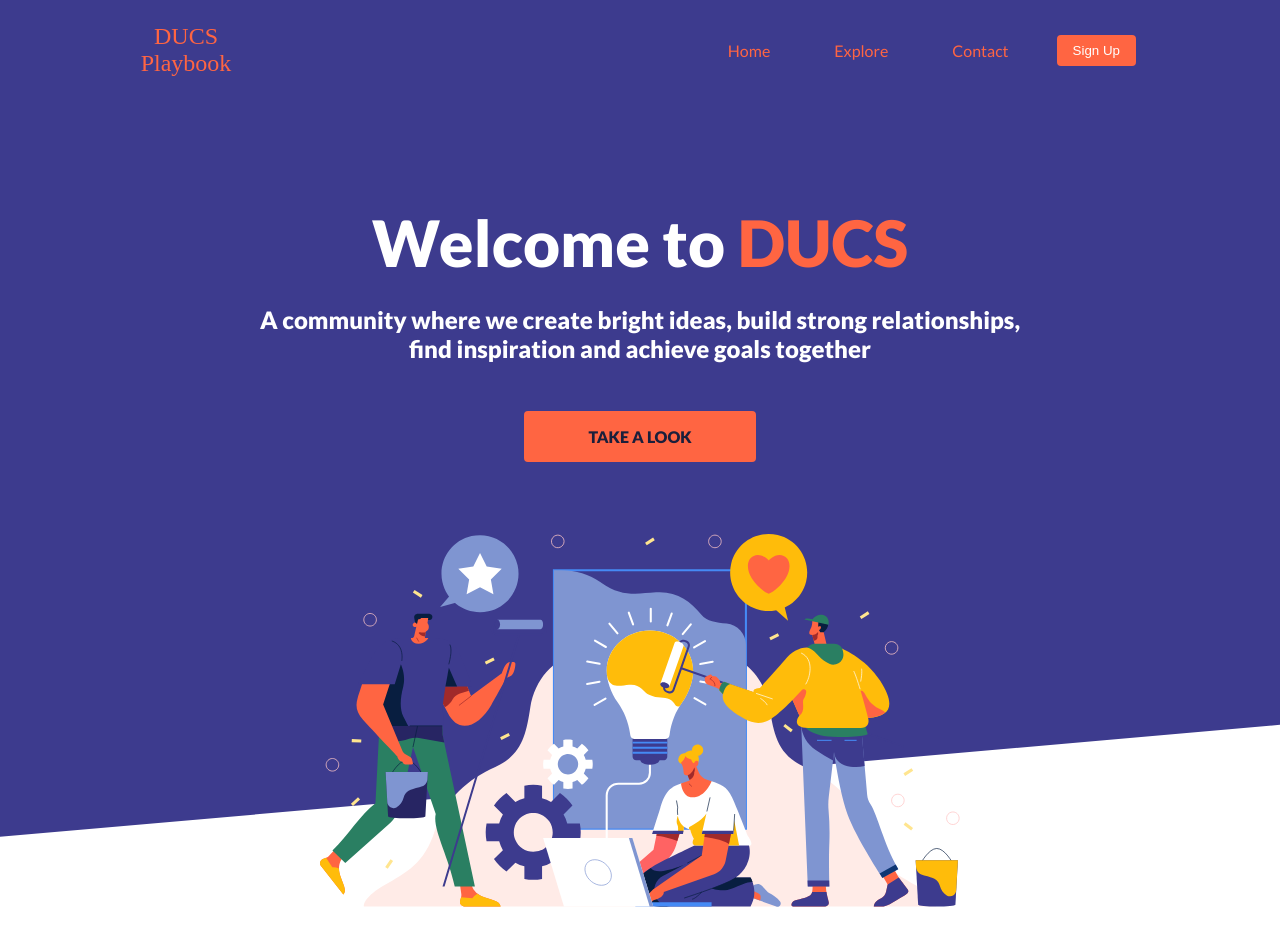
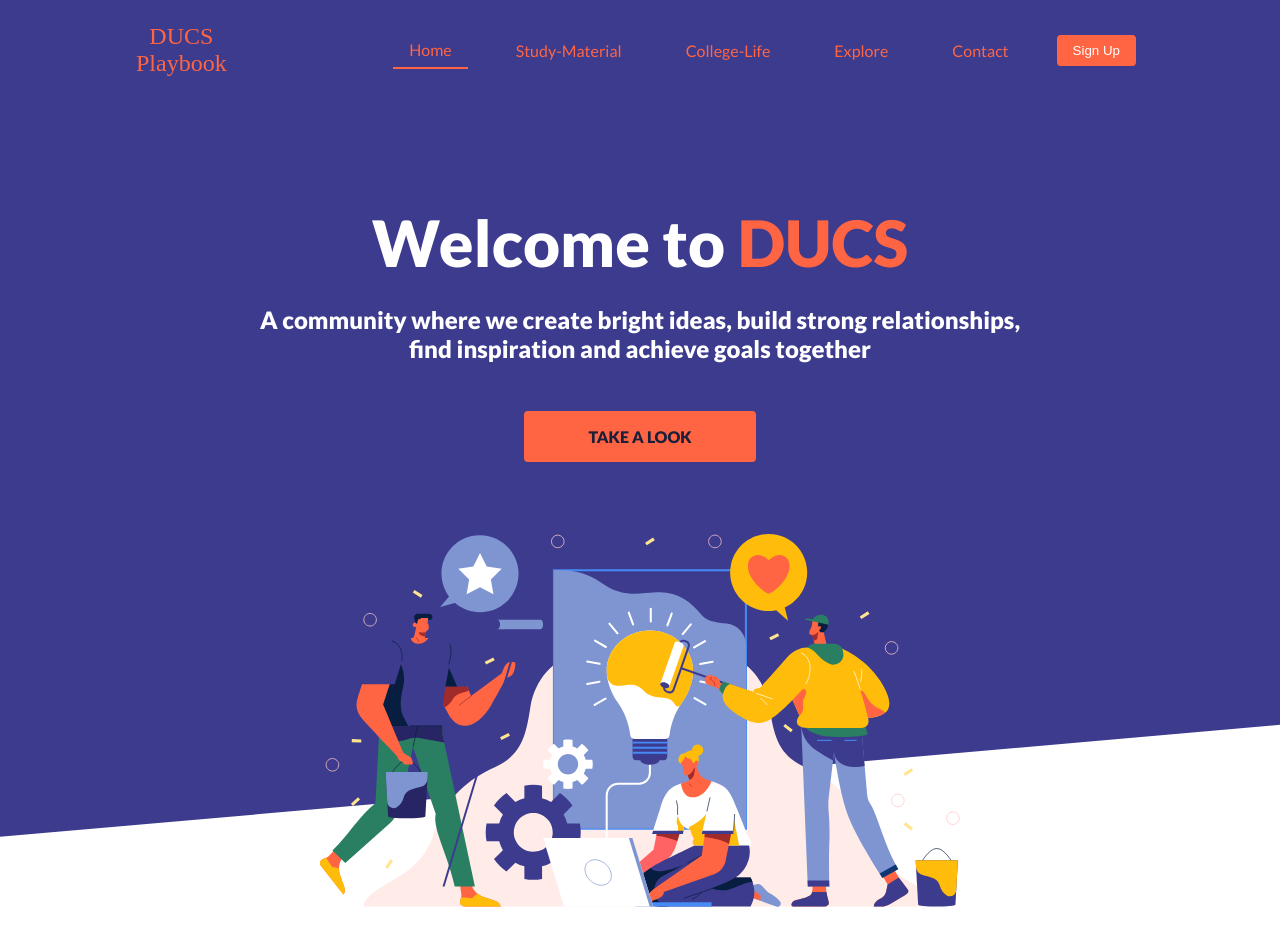
Before and after one commit to abhinav2188/playbook-ducs, a React (Create React App) app: page / in a window 1280 px wide. Shown: the top 946 px of the page. Built offline with nearby package versions, Linux system fonts and the light colour scheme; no server answers; a web font is replaced by a local one.

Commit message:
nav links modified

```diff
--- a/src/App.js
+++ b/src/App.js
@@ -19,7 +19,7 @@ const App = () => {
     <UserProvider>
       <Layout>
         <Switch>
-        <Route path='/phases-of-college-life' component={CollegeLife} />
+        <Route path='/college-life' component={CollegeLife} />
         <Route path='/explore' component={Explore} />
         <Route path='/contact' component={Contact} />
         <Route path='/test' component={Test} />
--- a/src/Layout/Header.js
+++ b/src/Layout/Header.js
@@ -1,6 +1,6 @@
 import React,{useState, useEffect, useContext} from 'react'
 import './layout.scss'
-import {Link} from 'react-router-dom'
+import {Link,NavLink} from 'react-router-dom'
 import SignUpForm  from "./signUpForm"
 import { UserContext } from "../providers/UserProvider";
 import { logOut } from "../services/firebase";
@@ -10,7 +10,7 @@ import {menuIcon} from "../svgs/navBarIcons"
 
 const Header = (props) =>{
 
-    const [showForm , setShowForm ] = useState(false);
+    // const [showForm , setShowForm ] = useState(false);
     const [showSideBar, setShowSideBar] = useState(false);
 
     const user = useContext(UserContext);
@@ -20,10 +20,16 @@ const Header = (props) =>{
         setAuthState(user ? true:false);
    },[user])
 
+   const active = {
+       borderBottom : '1px black solid',
+       color:'#0f0'
+   }
    const staticLinks = [
-    <Link to="/" className="nav-link">Home</Link>,
-    <Link to="/explore" className="nav-link">Explore</Link>,
-    <Link to="/contact" className="nav-link">Contact</Link>
+    <NavLink exact to="/" className="nav-link" activeClassName="nav-link-active">Home</NavLink>,
+    <NavLink exact to="/notes" className="nav-link" activeClassName="nav-link-active">Study-Material</NavLink>,
+    <NavLink exact to="/college-life" className="nav-link" activeClassName="nav-link-active">College-Life</NavLink>,
+    <NavLink exact to="/explore" className="nav-link" activeClassName="nav-link-active">Explore</NavLink>,
+    <NavLink exact to="/contact" className="nav-link" activeClassName="nav-link-active">Contact</NavLink>,
     ];
 
     const signUpLogout = authState?
@@ -44,7 +50,9 @@ const Header = (props) =>{
         <>
         <header>
             <div className="header-content">
-                <h3 id="logo">DUCS Playbook</h3>
+                <Link to="/">
+                    <h3 id="logo">DUCS<br/>Playbook</h3>
+                </Link>
                 <div className="nav-links">
                     {[
                         ...staticLinks,
@@ -62,7 +70,7 @@ const Header = (props) =>{
                 ]}
             </div>
         </SideBar>
-            </>
+        </>
     );
 }
 
--- a/src/Layout/layout.scss
+++ b/src/Layout/layout.scss
@@ -52,18 +52,20 @@
           margin: 0rem 1rem;
           position: relative;
         }
+        .nav-link-active{
+          border-bottom: 2px $color-orange solid;
+        }
         .nav-link::before {
           content: "";
           position: absolute;
           width: 100%;
-          height: 2px;
+          height: 100%;
+          border-bottom: 2px $color-orange solid;
           left: 0;
-          bottom: 0;
-          background-color: $color-orange;
+          top: 0;
           visibility: hidden;
           transform: scaleX(0);
           transition: all 0.3s ease-in-out;
-          // transform-origin: 0%;
         }
         .nav-link:hover:before {
           visibility: visible;
@@ -92,11 +94,11 @@
     }
   }
   #logo {
-    width: 100px;
     font-family: $font-logo;
     margin: 0rem 0.5rem;
     text-align: center;
     font-weight: 500;
+    color:$color-orange;
   }
 }
 
@@ -167,7 +169,6 @@
         }
       }
       #logo {
-        width: 100px;
         margin: 0rem 0.25rem;
         // text-align: center;
       }
--- a/src/Pages/home/sections/hero/hero.js
+++ b/src/Pages/home/sections/hero/hero.js
@@ -2,6 +2,7 @@ import React, { useEffect } from "react"
 import "./hero.scss"
 import heroSvg from "../../../../svgs/hero.svg"
 import anime from 'animejs'
+import {Link} from 'react-router-dom'
 
 const Hero = () => {
     useEffect( () => {
@@ -15,7 +16,7 @@ const Hero = () => {
             <div class="hero-content">
                 <h1>Welcome to <span className="ducs">DUCS</span></h1>
                 <h3>A community where we create bright ideas, build strong relationships, find inspiration and achieve goals together</h3>
-                <a href="#" class="action-button">Take a look</a>
+                <Link to="/college-life" className="action-button">Take a look</Link>
             </div>
             <img className='hero-img' src={heroSvg} alt=""/>
         </div>
--- a/src/Pages/notes.scss
+++ b/src/Pages/notes.scss
@@ -38,6 +38,7 @@
         display:flex;
         gap: 2rem;
         .notes-pdf-container{
+            width: 75%;
             display: flex;
             flex-wrap: wrap;
             align-content: flex-start;
@@ -90,6 +91,7 @@
                 flex-wrap: wrap;
                 align-content: flex-start;
                 gap: 1rem;
+                width: 100%;
                 .notes-pdf{
                     width: 10rem;
                     height: 10rem;
```
